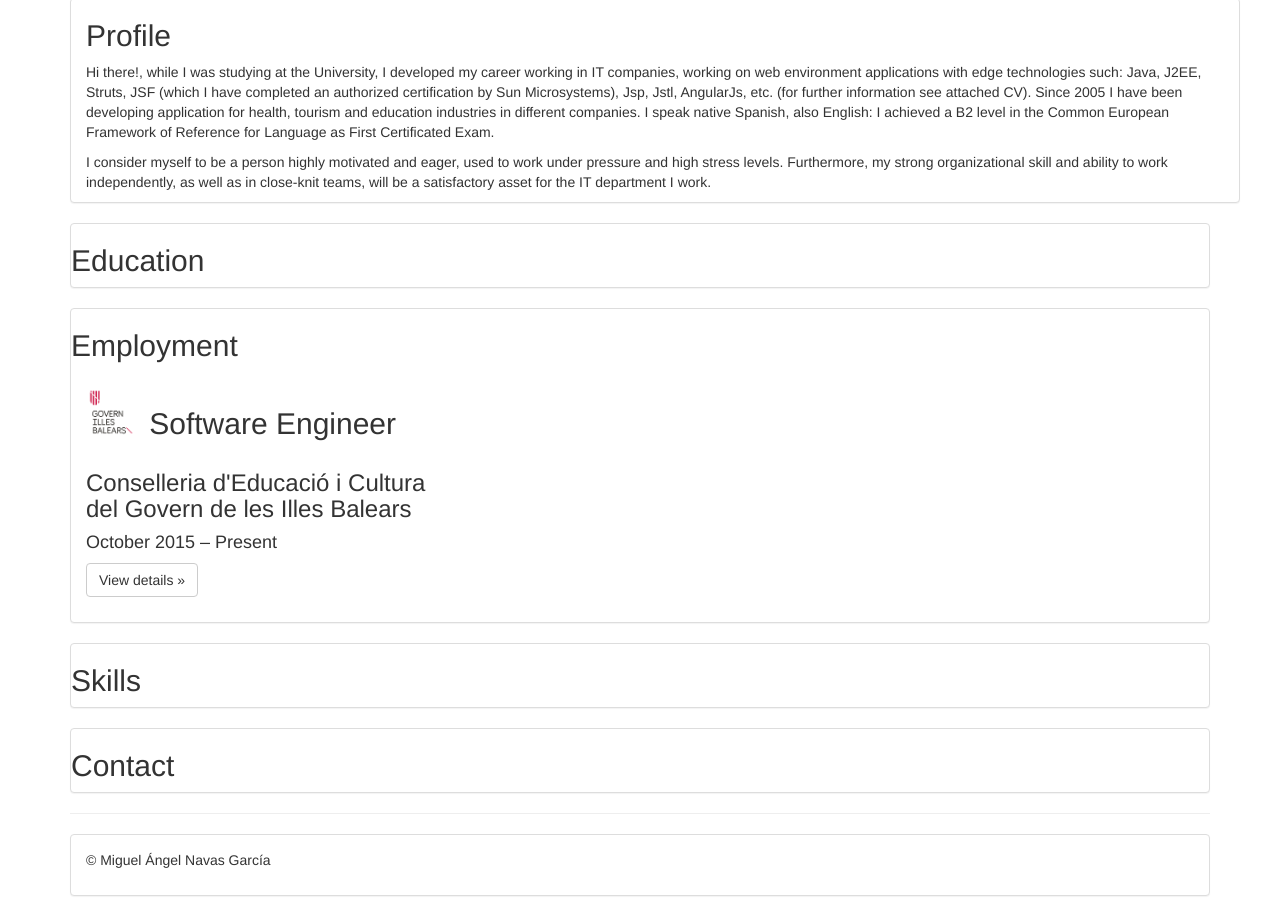
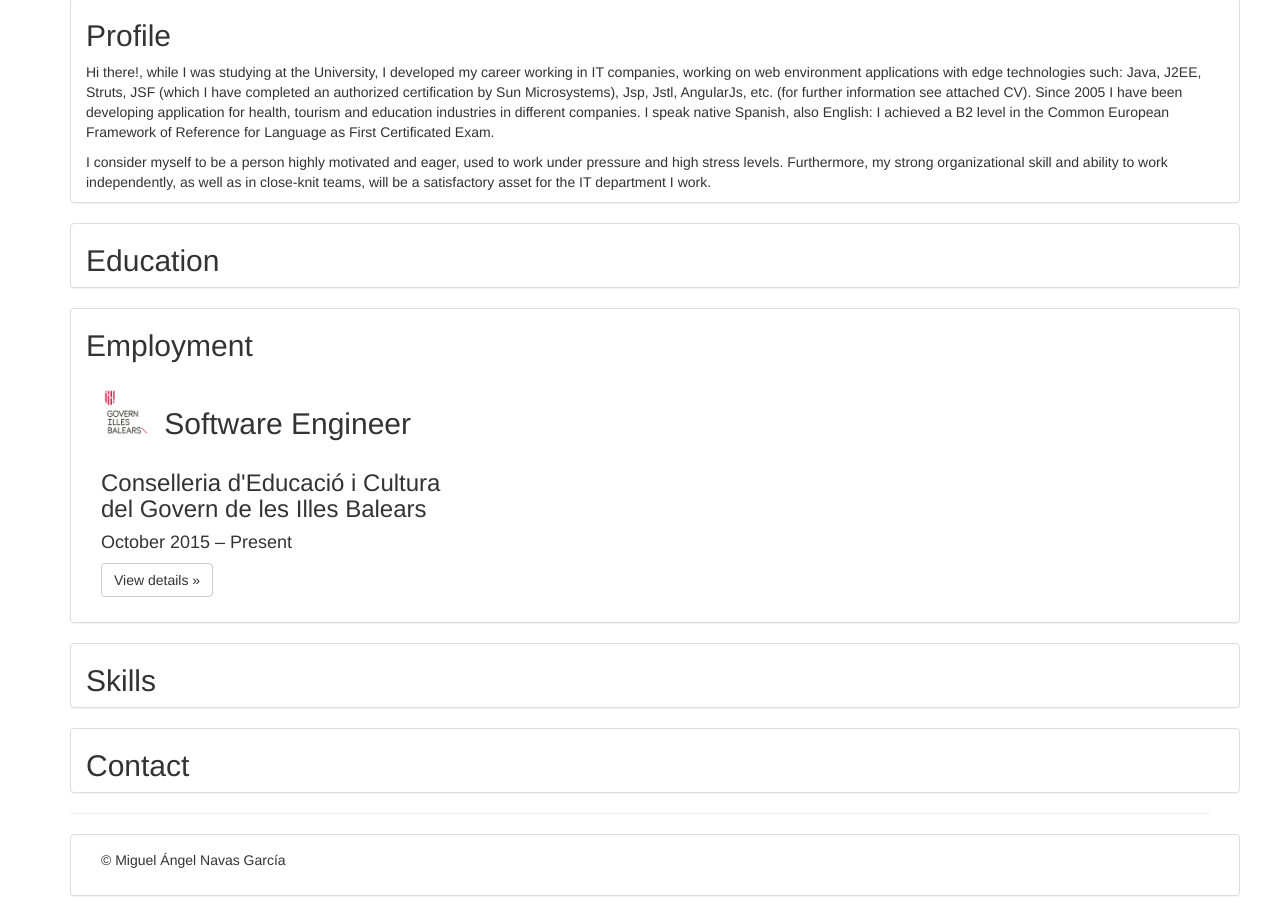
Before and after one commit to migekun/CV, a plain HTML site: page index.html in a window 1280 px wide. Shown: the part 378-1294 px from the top of the page. Drawn offline with nearby package versions, Linux system fonts and the light colour scheme; a script that the page names is missing; files whose address does not match are found by name.

Commit message:
Paneles básicos

```diff
--- a/index.html
+++ b/index.html
@@ -73,12 +73,11 @@
                 I consider myself to be a person highly motivated and eager, used to work under pressure and high stress levels. Furthermore, my strong organizational skill and ability to work independently, as well as in close-knit teams, will be a satisfactory asset for the IT department I work.
             </p>
         </div>
-        <div id="education" class="panel panel-default">
+        <div id="education" class="container panel panel-default">
             <h2>Education</h2>
         </div>
-        <div id="employment" class="panel panel-default">
+        <div id="employment" class="container panel panel-default">
             <h2>Employment</h2>
-            <!-- Example row of columns -->
             <div class="row panel-body">
                 <div class="col-md-4">
                     <div class="row">
@@ -97,14 +96,14 @@
 
             </div>
         </div>
-        <div id="skills" class="panel panel-default">
+        <div id="skills" class="container panel panel-default">
             <h2>Skills</h2>
         </div>
-        <div id="contact" class="panel panel-default">
+        <div id="contact" class="container panel panel-default">
             <h2>Contact</h2>
         </div>
         <hr>
-        <div id="footer" class="panel panel-default">
+        <div id="footer" class="container panel panel-default">
             <div class="panel-body">
                 <footer>
                     <p>&copy; Miguel Ángel Navas García</p>
```
Also changed, not shown: 1 other file.
